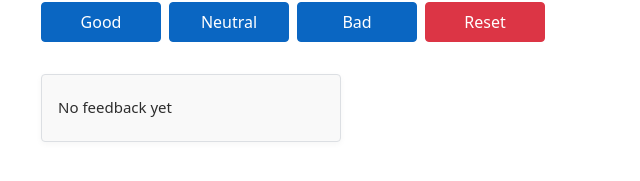
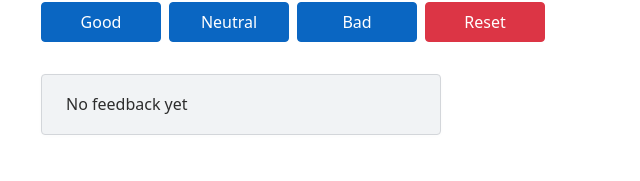
Before and after one commit to Lorf231/02-react-cafe, a React (Vite) app: page / in a window 1280 px wide. Shown: the part 219-400 px from the top of the page, without its empty margins (319-959 px from the left). Built offline with nearby package versions, Linux system fonts and the light colour scheme.

Commit message:
all finished project

```diff
--- /dev/null
+++ b/src/components/Notification/Notification.module.css
@@ -0,0 +1,11 @@
+.message {
+  margin: 0;
+  background-color: #f1f3f5;
+  color: #2d2d2d;
+  border: 1px solid #d3d6da;
+  border-radius: 4px;
+  padding: 20px 24px;
+  font-size: 16px;
+  max-width: 400px;
+  box-shadow: 0 1px 4px rgba(0, 0, 0, 0.02);
+}
--- /dev/null
+++ b/src/components/Notification/Notification.tsx
@@ -0,0 +1,10 @@
+import css from "./Notification.module.css";
+import type { NotificationProps } from "../../types/NotificationPropsTypes";
+
+export default function Notification({ message }: NotificationProps) {
+  return (
+    <div className={css.container}>
+      <p className={css.message}>{message}</p>
+    </div>
+  );
+}
--- a/src/components/VoteStats/VoteStats.tsx
+++ b/src/components/VoteStats/VoteStats.tsx
@@ -1,17 +1,15 @@
-import css from "./VoteStats.module.css"; // Виправлено 'modus' на 'module'
+import css from "./VoteStats.module.css";
+import Notification from "../Notification/Notification";
 import type { VoteStatsProps } from "../../types/VoteStatsPropsType";
 
 export default function VoteStats({ votes }: VoteStatsProps) {
-  const total = votes.good + votes.neutral + votes.bad;
-  const positivePercentage =
-    total > 0 ? ((votes.good / total) * 100).toFixed(1) : 0;
+  const totalVotes = votes.good + votes.neutral + votes.bad;
+  const positivePercentage = totalVotes
+    ? Math.round((votes.good / totalVotes) * 100)
+    : 0;
 
-  if (total === 0) {
-    return (
-      <div className={css.container}>
-        <p className={css.stat}>No feedback yet</p>
-      </div>
-    );
+  if (totalVotes === 0) {
+    return <Notification message="No feedback yet" />;
   }
 
   return (
@@ -26,7 +24,7 @@ export default function VoteStats({ votes }: VoteStatsProps) {
         Bad: <strong>{votes.bad}</strong>
       </p>
       <p className={css.stat}>
-        Total: <strong>{total}</strong>
+        Total: <strong>{totalVotes}</strong>
       </p>
       <p className={css.stat}>
         Positive: <strong>{positivePercentage}%</strong>
--- /dev/null
+++ b/src/types/NotificationPropsTypes.ts
@@ -0,0 +1,3 @@
+export interface NotificationProps {
+  message: string;
+}
```
